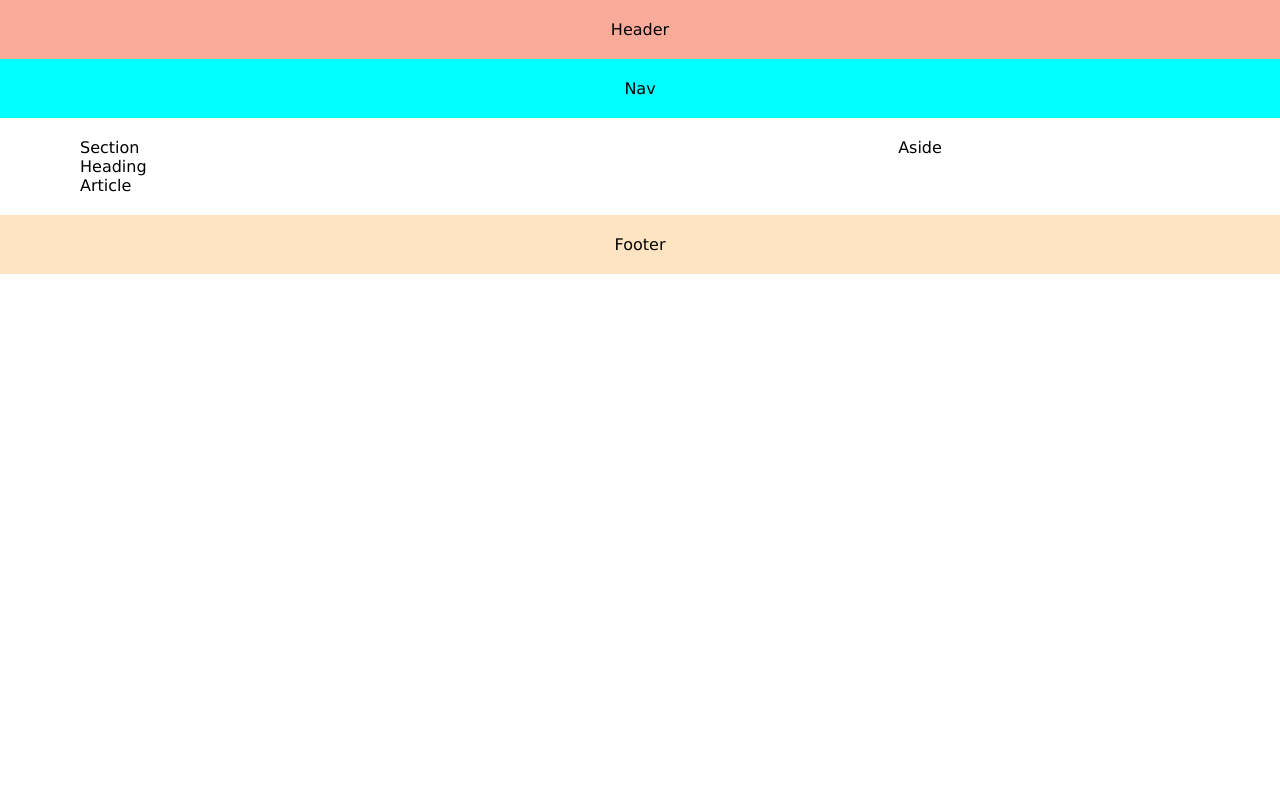
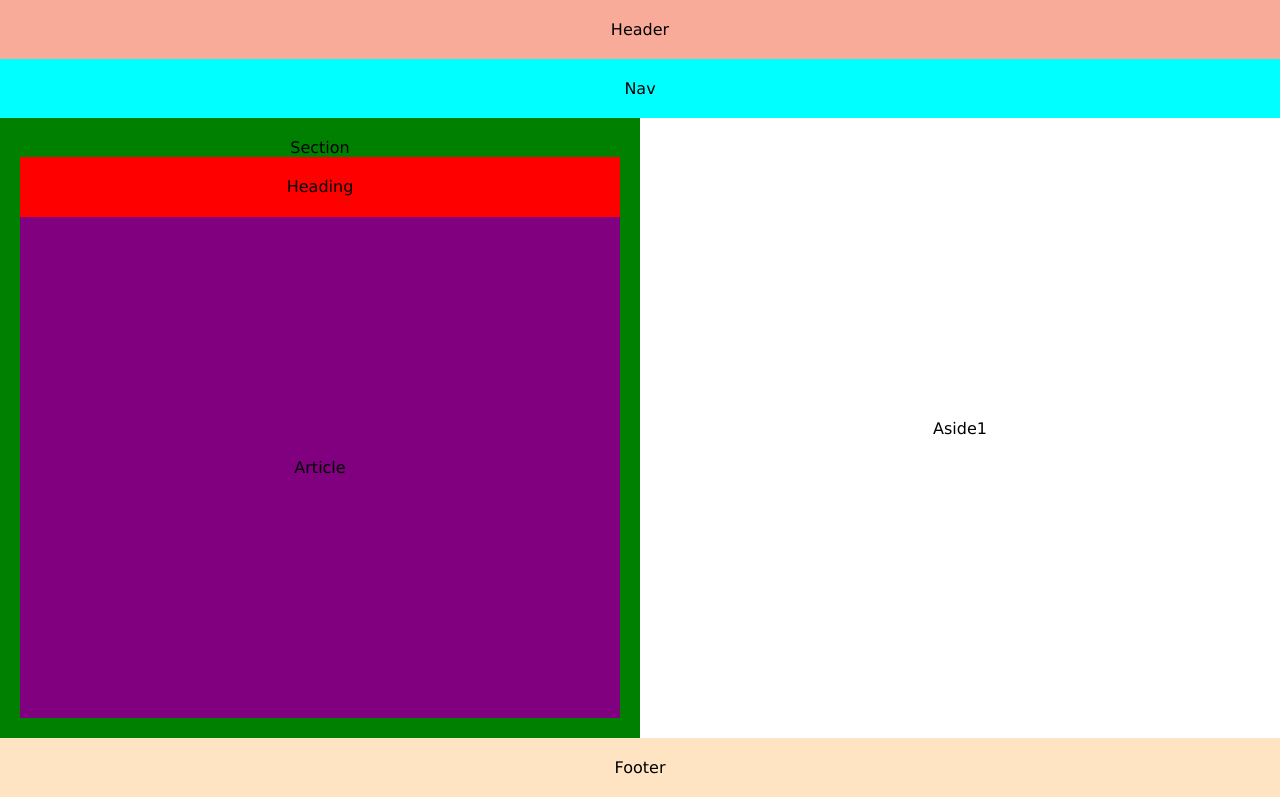
Before and after one commit to OscarHerediaMiranda/actividad3, a plain HTML site: page index.html in a window 1280 px wide. Drawn offline with Linux system fonts and the light colour scheme.

Commit message:
version final

```diff
--- a/index.html
+++ b/index.html
@@ -14,18 +14,18 @@
         Nav
     </nav>
     <div class="section">
-        <div class="section_items">
+        <section class="section_items">
             <div class="section_item">
                 Section
             </div>
-            <div class="section_item">
+            <div class="section_item heading">
                 Heading
             </div>
-            <article class="section_item">
-                Article
+            <article class="section_item article">
+                <span>Article</span>
             </article>
-        </div>
-        <div class="aside">Aside</div>
+        </section>
+        <aside class="aside"><span class="span">Aside1</span><!--<span class="span">Aside2</span>--></aside>
     </div>
     <footer class="footer">Footer</footer>
 </body>
--- a/styles/styles.css
+++ b/styles/styles.css
@@ -27,23 +27,42 @@ body {
 
 .section {
     display: flex;
-    padding: 20px 80px;
-    justify-content: center;
+    text-align: center;
 }
 
 .section_items {
-    width: calc(100% - 80px);
+    display: flex;
+    flex-direction: column;
+    align-items: center;
     justify-content: center;
+    width: 50%;
+    height: calc(100vh - 180px);
+    padding: 20px;
+    background-color: green;
 }
 
-.section_item {
+.section_items .section_item.heading {
+    background-color: red;
+    width: 100%;
+    height: 60px;
+    line-height: 60px;
+}
+
+.section_items .section_item.article {
     display: flex;
+    justify-content: center;
+    align-items: center;
+    background-color: purple;
+    width: 100%;
+    height: 100%;
 }
 
 .aside {
     display: flex;
-    width: calc(100% - 80px);
     justify-content: center;
+    align-items: center;
+    width: 50%;
+    height: calc(100vh - 180px);
 }
 
 .footer {
```
